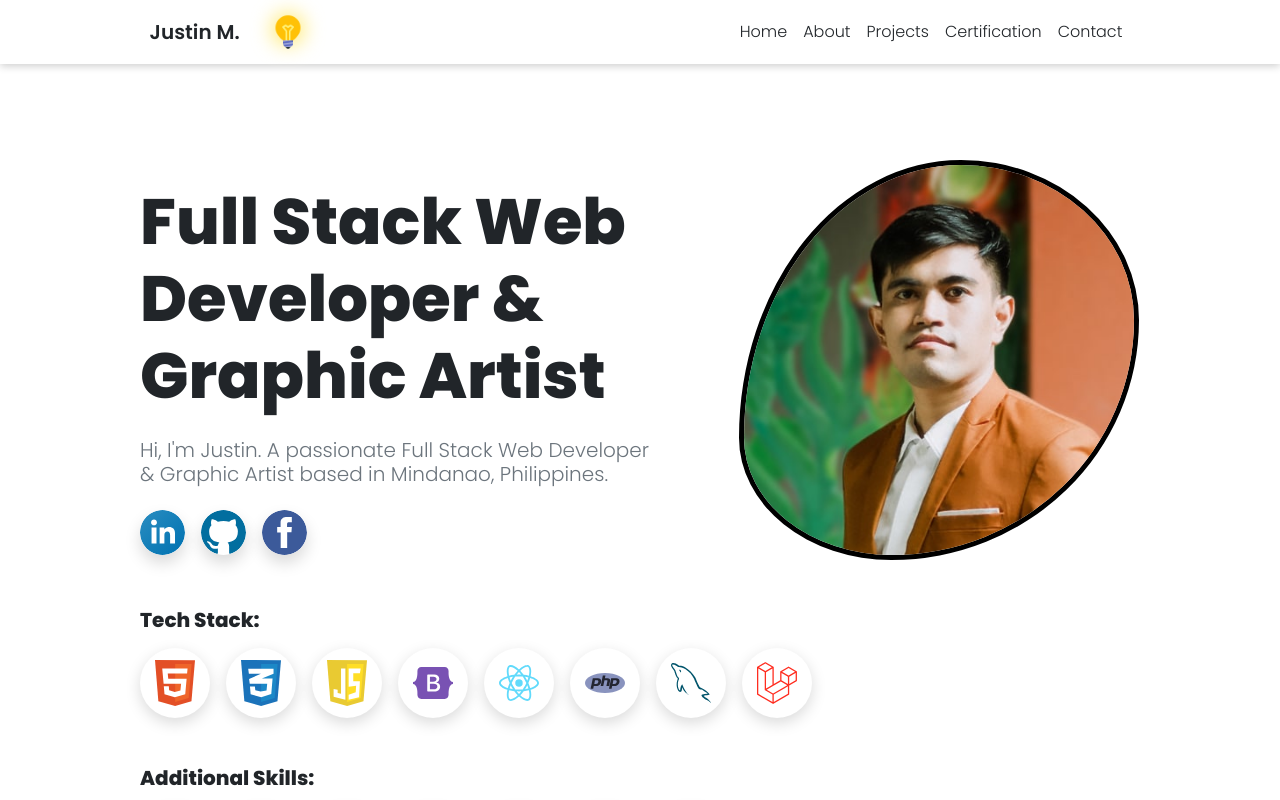
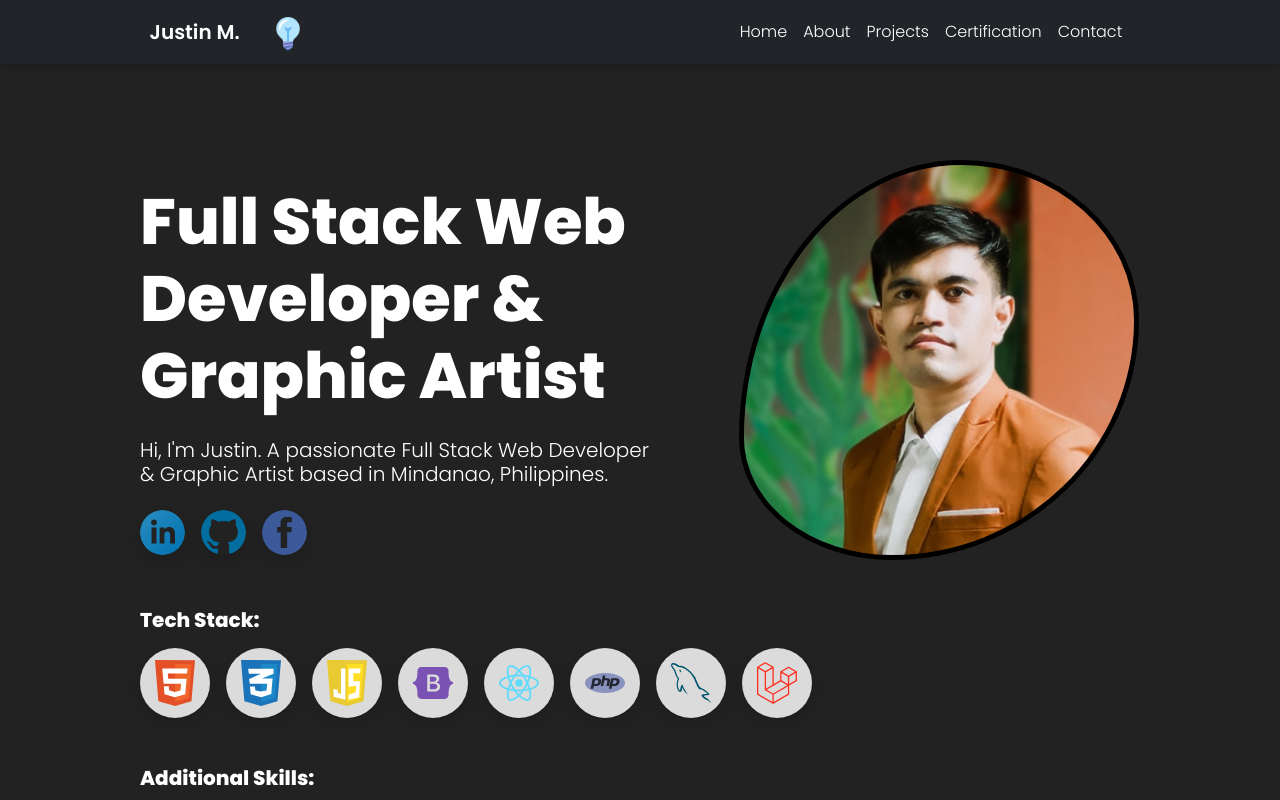
Before and after one commit to tsujintsujin/portfolio, a React (Create React App) app: page / in a window 1280 px wide. Shown: the top 800 px of the page. Built offline with nearby package versions, Linux system fonts and the light colour scheme.

Commit message:
default mode dark

```diff
--- a/src/Components/ThemeContext.jsx
+++ b/src/Components/ThemeContext.jsx
@@ -6,7 +6,7 @@ const ThemeContext = createContext();
 
 // Create a Provider component
 export const ThemeProvider = ({ children }) => {
-  const [isLightMode, setIsLightMode] = useState(true);
+  const [isLightMode, setIsLightMode] = useState(false);
 
   // Function to toggle the light mode
   const lightModeToggle = () => {
```
